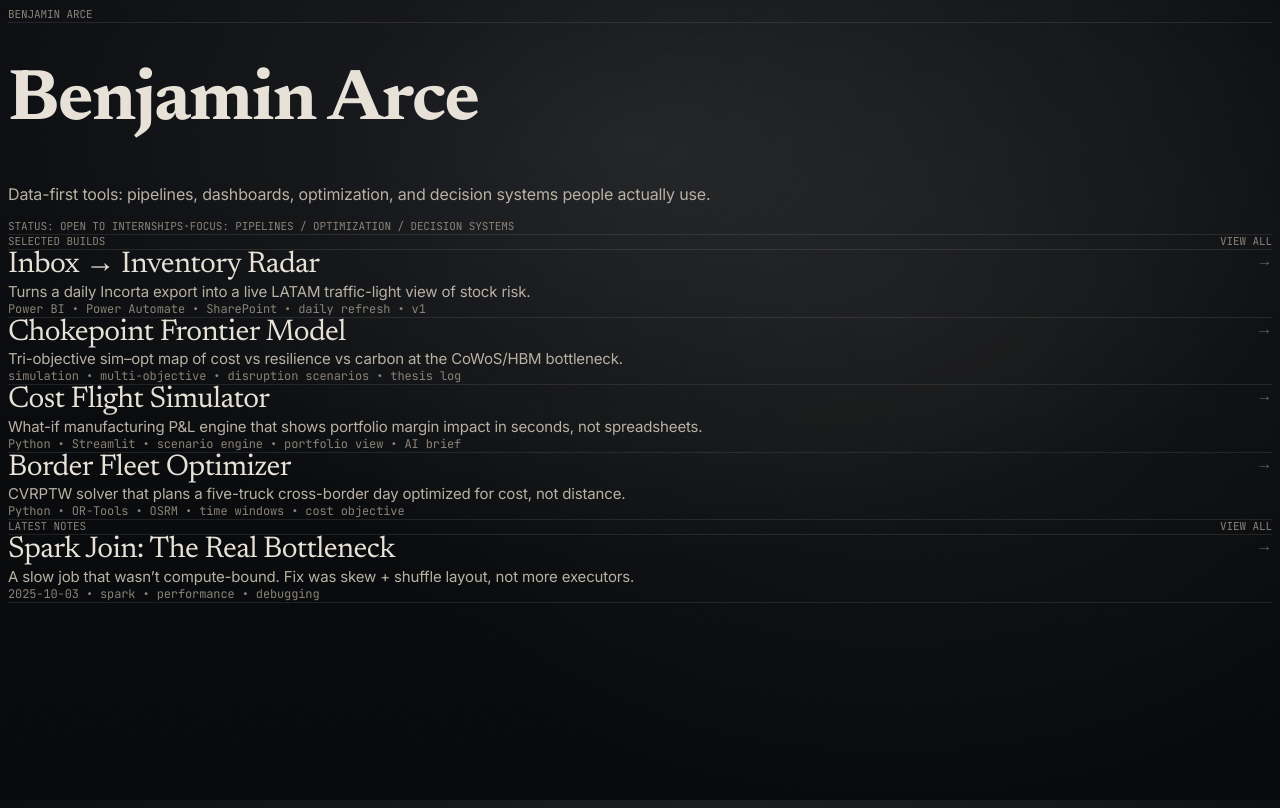
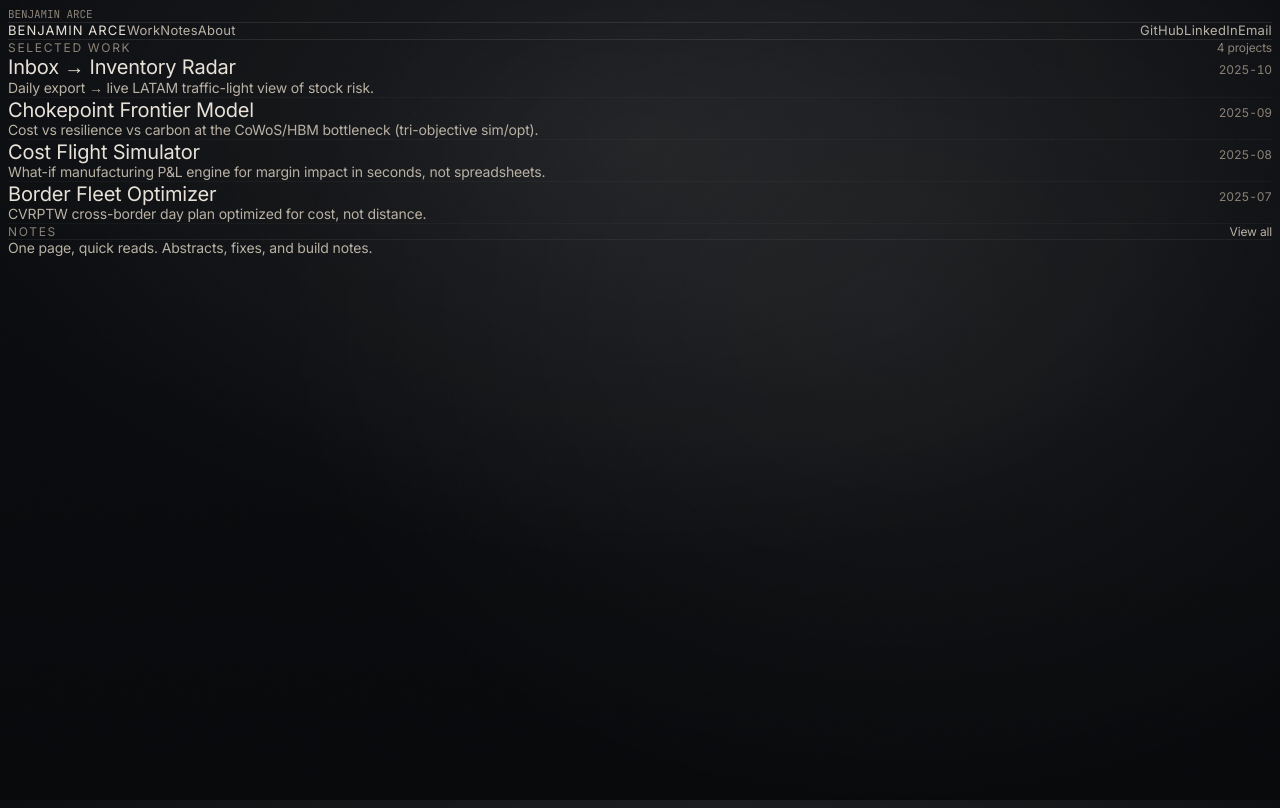
Before and after one commit to benjaminarce-cloud/arcev2-portfolio, a Next.js app: page / in a window 1280 px wide. Built offline with nearby package versions, Linux system fonts and the light colour scheme.

Commit message:
Update page.tsx

```diff
--- a/src/app/page.tsx
+++ b/src/app/page.tsx
@@ -1,99 +1,66 @@
 import Link from "next/link";
 import { Shell } from "@/components/Shell";
+import { TopNav } from "@/components/TopNav";
 
-type Item = {
+type Project = {
   slug: string;
   title: string;
-  hook: string;
-  meta: string;
+  overview: string;
+  date: string; // YYYY-MM or YYYY-MM-DD
 };
 
-type NoteItem = {
-  slug: string;
-  title: string;
-  summary: string;
-  meta: string;
-};
-
-const selected: Item[] = [
+const projects: Project[] = [
   {
     slug: "inbox-inventory-radar",
     title: "Inbox → Inventory Radar",
-    hook: "Turns a daily Incorta export into a live LATAM traffic-light view of stock risk.",
-    meta: "Power BI • Power Automate • SharePoint • daily refresh • v1",
+    overview:
+      "Daily export → live LATAM traffic-light view of stock risk.",
+    date: "2025-10",
   },
   {
     slug: "chokepoint-frontier-model",
     title: "Chokepoint Frontier Model",
-    hook: "Tri-objective sim–opt map of cost vs resilience vs carbon at the CoWoS/HBM bottleneck.",
-    meta: "simulation • multi-objective • disruption scenarios • thesis log",
+    overview:
+      "Cost vs resilience vs carbon at the CoWoS/HBM bottleneck (tri-objective sim/opt).",
+    date: "2025-09",
   },
   {
     slug: "cost-flight-simulator",
     title: "Cost Flight Simulator",
-    hook: "What-if manufacturing P&L engine that shows portfolio margin impact in seconds, not spreadsheets.",
-    meta: "Python • Streamlit • scenario engine • portfolio view • AI brief",
+    overview:
+      "What-if manufacturing P&L engine for margin impact in seconds, not spreadsheets.",
+    date: "2025-08",
   },
   {
     slug: "border-fleet-optimizer",
     title: "Border Fleet Optimizer",
-    hook: "CVRPTW solver that plans a five-truck cross-border day optimized for cost, not distance.",
-    meta: "Python • OR-Tools • OSRM • time windows • cost objective",
+    overview:
+      "CVRPTW cross-border day plan optimized for cost, not distance.",
+    date: "2025-07",
   },
 ];
 
-const notes: NoteItem[] = [
-  {
-    slug: "spark-join-the-real-bottleneck",
-    title: "Spark Join: The Real Bottleneck",
-    summary: "A slow job that wasn’t compute-bound. Fix was skew + shuffle layout, not more executors.",
-    meta: "2025-10-03 • spark • performance • debugging",
-  },
-];
-
-function Label({ children }: { children: React.ReactNode }) {
-  return (
-    <div className="mono text-[11px] tracking-[0.22em] text-[color:var(--faint)]">
-      {children}
-    </div>
-  );
-}
-
-function BigRow({
-  href,
-  title,
-  hook,
-  meta,
-}: {
-  href: string;
-  title: string;
-  hook: string;
-  meta: string;
-}) {
+function ProjectRow({ p }: { p: Project }) {
   return (
     <Link
-      href={href}
-      className="group block border-b hairline py-12 md:py-16"
+      href={`/work/${p.slug}`}
+      className="group block py-8 md:py-10"
     >
-      <div className="flex items-start justify-between gap-10">
-        <div className="min-w-0">
-          <div className="display text-[30px] md:text-[38px] leading-[1.05] tracking-[-0.02em]">
-            {title}
-          </div>
-
-          <div className="mt-5 max-w-[78ch] text-[15px] md:text-[16px] leading-7 text-[color:var(--muted)]">
-            {hook}
-          </div>
-
-          <div className="mt-6 mono text-[12px] tracking-[0.12em] text-[color:var(--faint)]">
-            {meta}
-          </div>
+      <div className="flex items-baseline justify-between gap-8">
+        <div className="text-[20px] md:text-[22px] tracking-[-0.01em] text-[color:var(--text)]">
+          {p.title}
         </div>
 
-        <div className="mt-2 flex-none mono text-[16px] text-[color:var(--faint)] opacity-70 group-hover:opacity-100 transition">
-          →
+        <div className="tabular text-[12px] text-[color:var(--faint)]">
+          {p.date}
         </div>
       </div>
+
+      <div className="mt-2 max-w-[78ch] text-[14px] md:text-[15px] leading-6 text-[color:var(--muted)]">
+        {p.overview}
+      </div>
+
+      <div className="mt-8 border-t hairline2 opacity-60 group-hover:opacity-100 transition" />
     </Link>
   );
 }
@@ -101,77 +68,48 @@ function BigRow({
 export default function HomePage() {
   return (
     <Shell>
-      <div className="pt-16 md:pt-20">
-        {/* HERO */}
-        <header className="pt-10 md:pt-14">
-          <h1 className="display text-[72px] md:text-[108px] leading-[0.9] tracking-[-0.04em]">
-            Benjamin Arce
-          </h1>
+      <TopNav />
 
-          <p className="mt-10 max-w-[70ch] text-[16px] md:text-[18px] leading-8 text-[color:var(--muted)]">
-            Data-first tools: pipelines, dashboards, optimization, and decision systems people actually use.
-          </p>
+      <main className="pt-12 md:pt-16 pb-16 md:pb-24">
+        <section>
+          <div className="flex items-end justify-between">
+            <div className="text-[12px] uppercase tracking-[0.14em] text-[color:var(--faint)]">
+              Selected work
+            </div>
 
-          <div className="mt-8 flex flex-wrap items-center gap-x-5 gap-y-2 mono text-[11px] tracking-[0.22em] text-[color:var(--faint)]">
-            <span>STATUS: OPEN TO INTERNSHIPS</span>
-            <span className="opacity-60">•</span>
-            <span>FOCUS: PIPELINES / OPTIMIZATION / DECISION SYSTEMS</span>
-          </div>
-        </header>
-
-        {/* BIG WHITESPACE BREAK (intentional) */}
-        <div className="mt-16 md:mt-20 border-t hairline" />
-
-        {/* SELECTED BUILDS */}
-        <section className="mt-12 md:mt-16">
-          <div className="flex items-end justify-between">
-            <Label>SELECTED BUILDS</Label>
-            <Link
-              href="/work"
-              className="mono text-[11px] tracking-[0.22em] text-[color:var(--faint)] hover:text-[color:var(--text)]"
-            >
-              VIEW ALL
-            </Link>
+            <div className="text-[12px] text-[color:var(--faint)]">
+              {projects.length} projects
+            </div>
           </div>
 
-          <div className="mt-8 border-t hairline">
-            {selected.map((p) => (
-              <BigRow
-                key={p.slug}
-                href={`/work/${p.slug}`}
-                title={p.title}
-                hook={p.hook}
-                meta={p.meta}
-              />
+          <div className="mt-6">
+            {projects.map((p) => (
+              <ProjectRow key={p.slug} p={p} />
             ))}
           </div>
         </section>
 
-        {/* LATEST NOTES */}
-        <section className="mt-16 md:mt-24">
+        <section className="mt-14 md:mt-20">
           <div className="flex items-end justify-between">
-            <Label>LATEST NOTES</Label>
+            <div className="text-[12px] uppercase tracking-[0.14em] text-[color:var(--faint)]">
+              Notes
+            </div>
+
             <Link
               href="/notes"
-              className="mono text-[11px] tracking-[0.22em] text-[color:var(--faint)] hover:text-[color:var(--text)]"
+              className="text-[12px] text-[color:var(--muted)] hover:text-[color:var(--text)]"
             >
-              VIEW ALL
+              View all
             </Link>
           </div>
 
-          <div className="mt-8 border-t hairline">
-            {notes.map((n) => (
-              <BigRow
-                key={n.slug}
-                href={`/notes/${n.slug}`}
-                title={n.title}
-                hook={n.summary}
-                meta={n.meta}
-              />
-            ))}
+          <div className="mt-6 border-t hairline2" />
+
+          <div className="mt-6 text-[14px] text-[color:var(--muted)]">
+            One page, quick reads. Abstracts, fixes, and build notes.
           </div>
         </section>
-      </div>
+      </main>
     </Shell>
   );
 }
```
